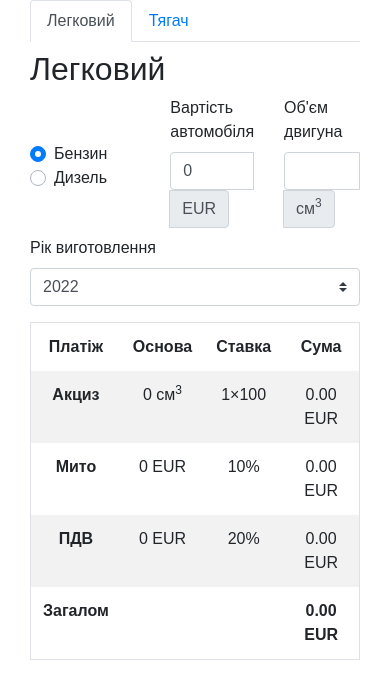
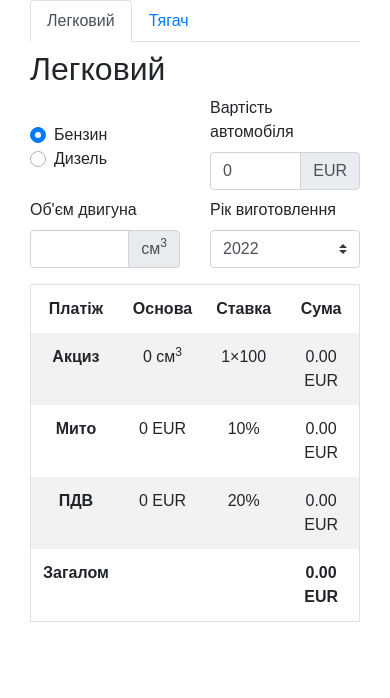
Before and after one commit to mlutsiuk/toll, a Vue app: page / in a window 390 px wide. Shown: the top 698 px of the page. Built offline with nearby package versions, Linux system fonts and the light colour scheme.

Commit message:
Added responsive design.

```diff
--- a/src/components/TollCalculator/PassengerCarCallculator.vue
+++ b/src/components/TollCalculator/PassengerCarCallculator.vue
@@ -1,11 +1,11 @@
 <template>
     <div>
         <div class="row">
-            <div class="col-auto d-flex align-items-center pr-5">
+            <div class="col-6 col-lg d-flex align-items-center pr-5">
                 <engine-type-radio v-model:engine-type="engineType"/>
             </div>
 
-            <div class="col">
+            <div class="col-6 col-lg-3">
                 <label for="engine_volume">Вартість автомобіля</label>
                 <div class="input-group mb-2 mr-sm-2">
                     <input v-model="carPrice" id="car_price" type="text" class="form-control">
@@ -15,7 +15,7 @@
                 </div>
             </div>
 
-            <div class="col">
+            <div class="col-6 col-lg-3">
                 <label for="engine_volume">Об'єм двигуна</label>
                 <div class="input-group mb-2 mr-sm-2">
                     <input v-model="engineVolume" id="engine_volume" type="text" class="form-control">
@@ -25,7 +25,7 @@
                 </div>
             </div>
 
-            <div class="col">
+            <div class="col-6 col-lg-3">
                 <manufacture-date-select v-model:age="carAge"/>
             </div>
         </div>
--- a/src/components/TollCalculator/TruckCalculator.vue
+++ b/src/components/TollCalculator/TruckCalculator.vue
@@ -1,7 +1,7 @@
 <template>
     <div>
         <div class="row">
-            <div class="col">
+            <div class="col-4">
                 <label for="engine_volume">Вартість автомобіля</label>
                 <div class="input-group mb-2 mr-sm-2">
                     <input v-model="carPrice" id="car_price" type="text" class="form-control">
```
